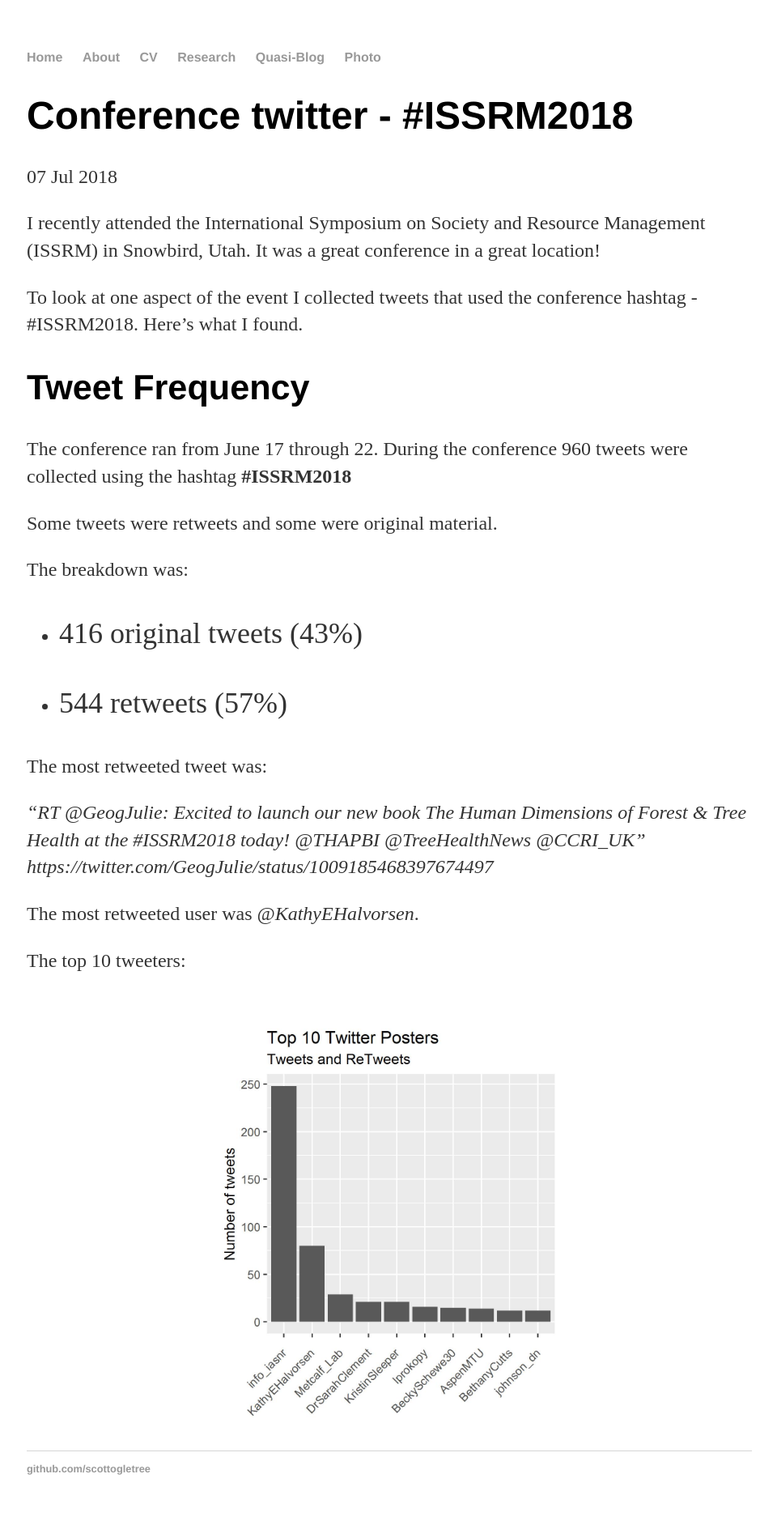
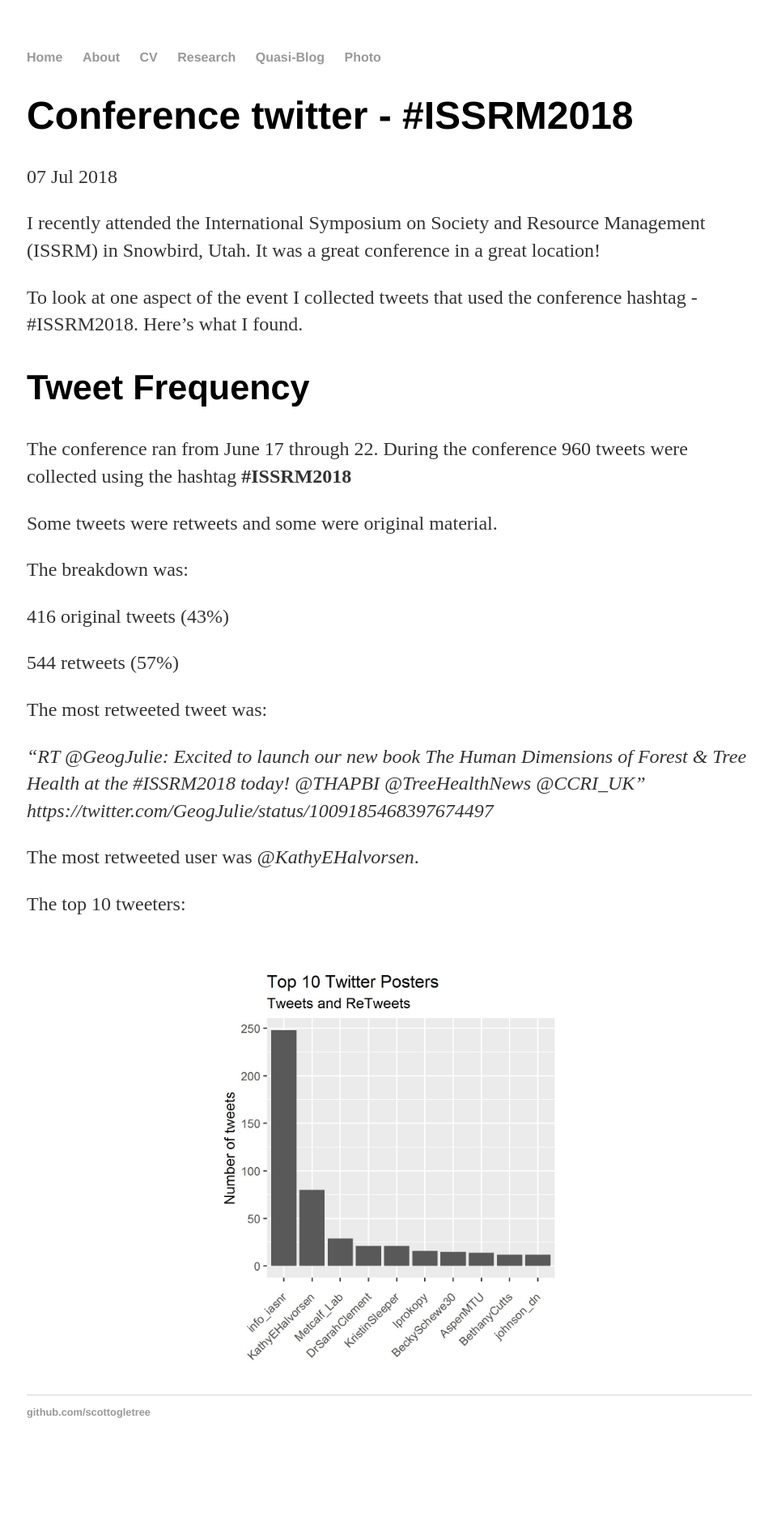
Before and after one commit to scottogletree/ogletrees.github.io, a Jekyll site: the page built from _posts/2018-07-07-ISSRM-twitter.md, in a window 1280 px wide. Shown: the whole page at 81% size, without its empty margins (159-1119 px from the left). Built offline with Jekyll 4.4.1, drawn with Linux system fonts in a browser that asks for light colours; after the commit the page ends 1813 px from its top, so only the background shows below that.

```diff
--- a/_posts/2018-07-07-ISSRM-twitter.md
+++ b/_posts/2018-07-07-ISSRM-twitter.md
@@ -17,9 +17,9 @@ Some tweets were retweets and some were original material.
 
 The breakdown was:
 
-- 416 original tweets (43%)
+  416 original tweets (43%)
 
-- 544 retweets (57%)
+  544 retweets (57%)
 
 The most retweeted tweet was:
 
```
